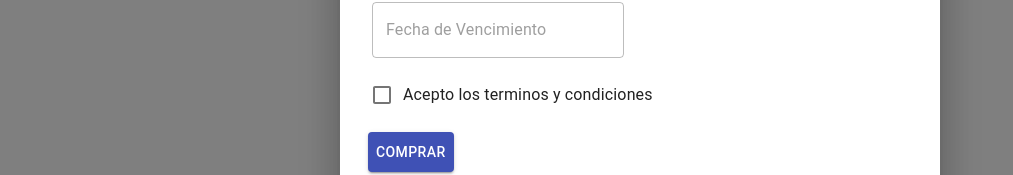
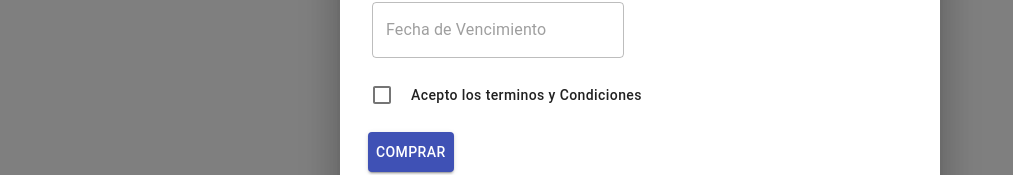
Before and after one commit to fedegaretti/UNQTradingFE, a React (Create React App) app: page /comprar in a window 1280 px wide. Both pictures are taken after a click on the button "COMPRAR". Shown: the part 411-586 px from the top of the page, without its empty margins (0-1013 px from the left). Built offline with nearby package versions, Linux system fonts and the light colour scheme; no server answers.

Commit message:
Agregado dialog de terminos y condiciones

```diff
--- a/src/Components/ComprarAcciones/ComprarAccionesForm.jsx
+++ b/src/Components/ComprarAcciones/ComprarAccionesForm.jsx
@@ -1,7 +1,7 @@
 import React, { useState, useEffect } from 'react';
 import { comprarAcciones, findOrdenDeVenta } from '../../Service/RestService'
 import { makeStyles } from '@material-ui/core/styles';
-import { TextField, Button } from '@material-ui/core';
+import { TextField, Button, Dialog, DialogActions, DialogContent, DialogContentText, DialogTitle } from '@material-ui/core';
 import { Alert } from '@material-ui/lab';
 import { Checkbox, FormControlLabel } from '@material-ui/core';
 
@@ -19,6 +19,7 @@ export default function ComprarAccionesForm(props) {
     const [orden, setOrden] = useState('')
     const [alert, setAlert] = useState({ show: false, variant: "danger", message: '', icon: false });
     const [accept, setAccept] = useState(false)
+    const [show, setShow] = useState(false)
 
     const classes = useStyles();
     useEffect(() => {
@@ -28,6 +29,14 @@ export default function ComprarAccionesForm(props) {
     function handleAccept(event) {
         setAccept(event.target.checked)
     }
+
+    const handleShow = () => () => {
+        setShow(true);
+      };
+
+      const handleClose = () => {
+        setShow(false);
+      };
 
     function comprar(ev, ordenId) {
         ev.preventDefault()
@@ -93,8 +102,10 @@ export default function ComprarAccionesForm(props) {
                     variant="outlined" />
             </form>
             <FormControlLabel className="p-2"
-                control={<Checkbox checked={accept} onChange={event => handleAccept(event)} />}
-                label="Acepto los terminos y condiciones" />
+                control={<Checkbox checked={accept} onChange={event => handleAccept(event)}/>}
+                label={<Button style= {{ textTransform:'none'}} value="justify" onClick={handleShow()}>
+                            Acepto los terminos y Condiciones
+                        </Button>}/>
             <div>
             </div>
             <div>
@@ -105,6 +116,26 @@ export default function ComprarAccionesForm(props) {
             <Alert className="mt-2" variant={alert.variant} severity={alert.severity} icon={alert.icon}>
                 {alert.message}
             </Alert>
+            <Dialog
+                open={show}
+                onClose={handleClose}
+                scroll="body">
+                <DialogTitle id="scroll-dialog-title">Terminos y Condiciones</DialogTitle>
+                <DialogContent dividers={true}>
+                    <DialogContentText
+                        id="scroll-dialog-description">
+                            Cras mattis consectetur purus sit amet fermentum.
+                            Cras justo odio, dapibus ac facilisis in, egestas eget quam.
+                            Morbi leo risus, porta ac consectetur ac, vestibulum at eros.
+                            Praesent commodo cursus magna, vel scelerisque nisl consectetur et.`,
+                    </DialogContentText>
+                </DialogContent>
+                <DialogActions>
+                    <Button onClick={handleClose} color="primary">
+                        Cerrar
+                    </Button>
+                </DialogActions>
+            </Dialog>
         </div>
     )
 }
```
